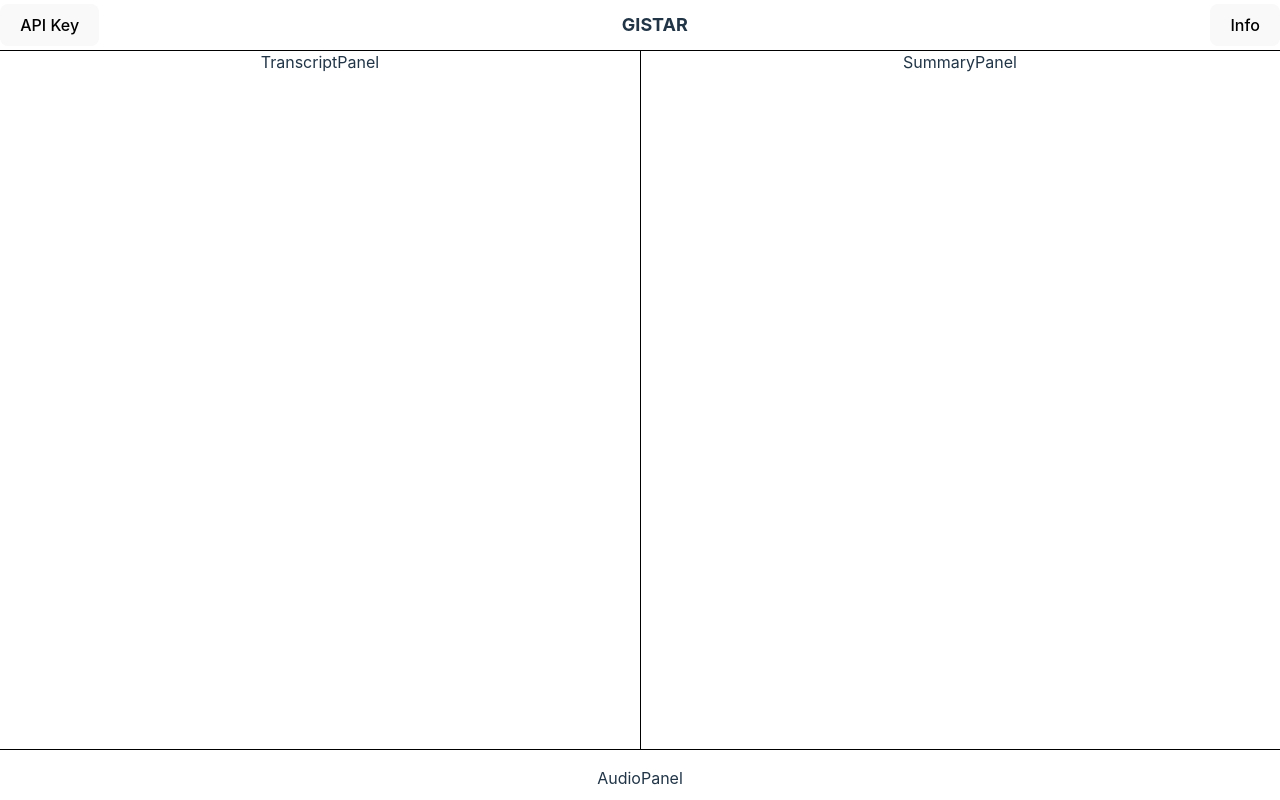
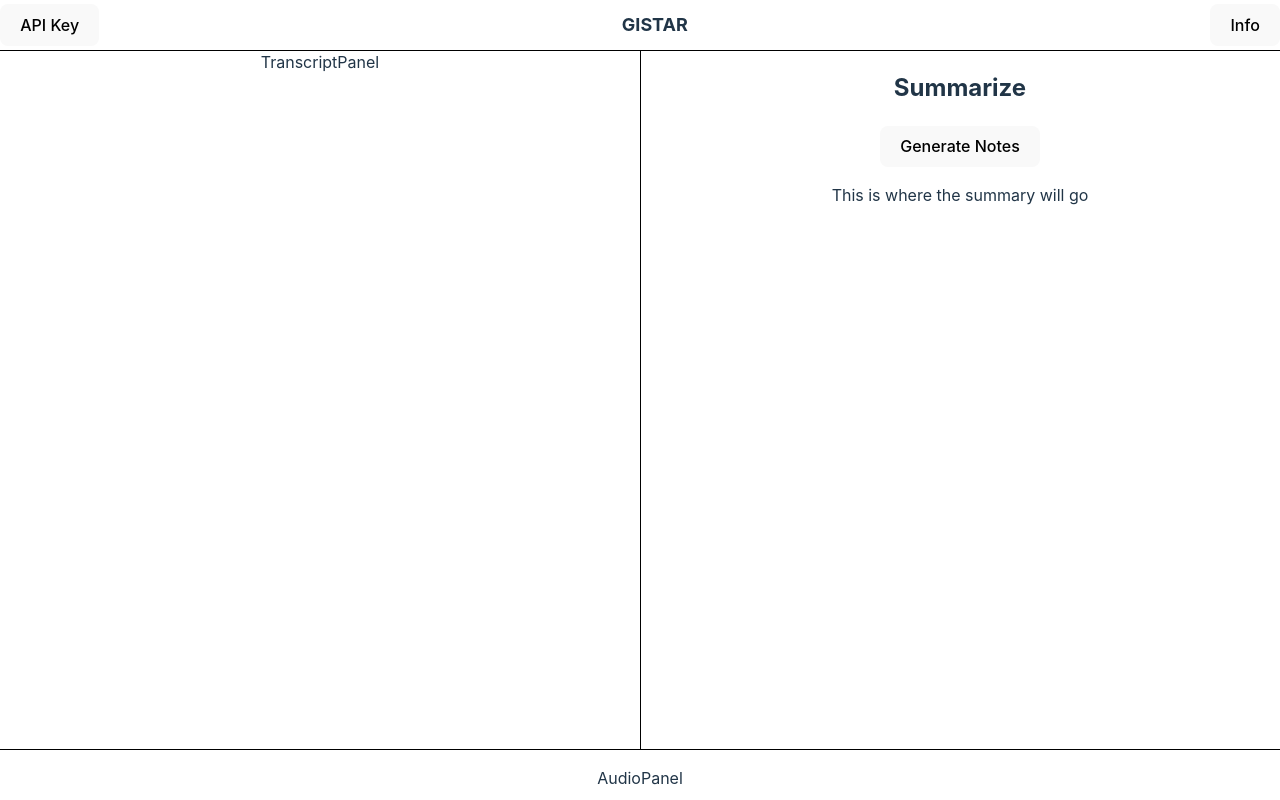
Before and after one commit to Carsonthemonkey/GIST, a React (Vite) app: page / in a window 1280 px wide. Built offline with nearby package versions, Linux system fonts and the light colour scheme.

Commit message:
Adds elements to summary panel

```diff
--- a/src/components/SummaryPanel.tsx
+++ b/src/components/SummaryPanel.tsx
@@ -3,7 +3,11 @@ import '../styles/SummaryPanel.css'
 
 const SummaryPanel = () => {
   return (
-    <div id="summary-panel">SummaryPanel</div>
+    <div id="summary-panel">
+      <h2 id="summary-title">Summarize</h2>
+      <button id="notes-button">Generate Notes</button>
+      <p id="summary-content">This is where the summary will go</p>
+    </div>
   )
 }
 
```
